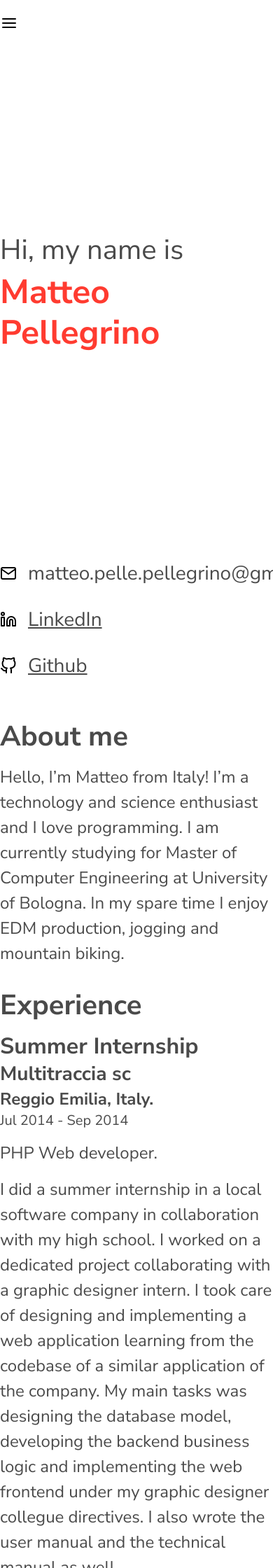
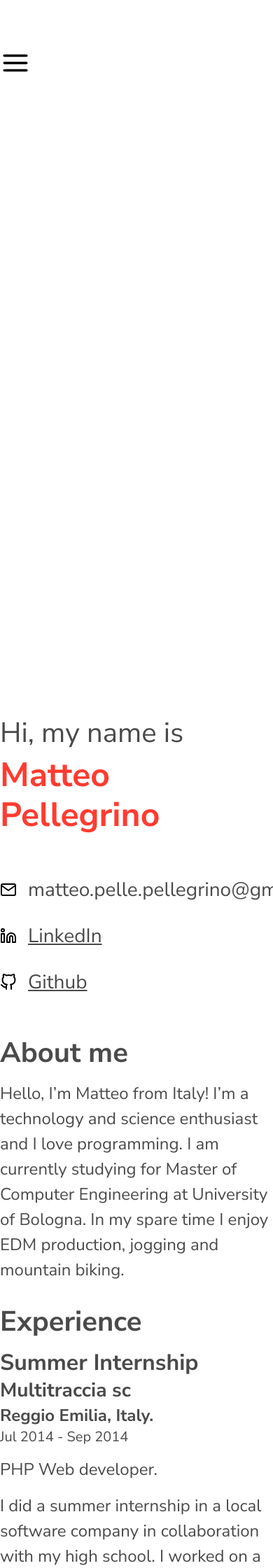
Before and after one commit to arabello/arabello.github.io, a Jekyll site: the page built from index.md, in a window 390 px wide. Shown: the top 2240 px of the page at 70% size. Built offline with Jekyll 4.4.1, drawn with Linux system fonts in a browser that asks for light colours; some of the changed text lies outside the part shown.

Commit message:
Refactor responsive structure

```diff
--- a/_layouts/default.html
+++ b/_layouts/default.html
@@ -20,27 +20,25 @@
 
   </head>
   <body>
-      <div class="fixed-top d-lg-none container">
-          <div class="row d-flex flex-row">
-              {% include navbar.html %}
+     <div class="container vh-100">
+         <div class="row d-flex flex-row h-100">
+             <div class="d-none d-lg-block col-1 h-100 p-0">
+                 <div class="h-lg-40"></div>
+                 <div class="h-lg-60">
+                     {% include navigation.html %}
                  </div>
              </div>
-
-     <div class="container vh-100 mt-lg-0 mt-5">
-          <div class="row d-flex flex-row h-lg-40 h-15 align-items-center">
-              <div class="col-lg-8 offset-lg-2 p-0">
-                {% include masthead.html %}
+             <div class="col-lg-8 col-12 h-100 p-0 offset-lg-1">
+                 <div class="d-flex flex-column h-lg-40 h-25 justify-content-lg-center">
+                     <div class="d-lg-none flex-grow-1 pt-5">{% include navbar.html %}</div>
+                      <div class="p-lg-0 pb-5 pt-5">{% include masthead.html %}</div>
                  </div>
-          </div>
-          <div class="row d-flex flex-row h-lg-60 h-85">
-              <div class="col-lg-1 p-0 d-none d-lg-block">
-                {% include navigation.html %}
-              </div>
-              <div class="portfolio p-0 col-lg-8 offset-lg-1 h-100 overflow-auto hide-scrollbar">
+                 <div class="h-lg-60 h-75 portfolio overflow-auto hide-scrollbar">
                       {% include contact.html %}
                       {{ content }}
                  </div>
              </div>
          </div>
+      </div>
   </body>
 </html>
--- a/_sass/navbar.scss
+++ b/_sass/navbar.scss
@@ -25,6 +25,8 @@
         outline: none !important;
 
         img{
+            width: auto;
+            height: 42px;
             content: url('/assets/images/x.svg');
         }
 
```
Lines whose indentation alone changed are shown as unchanged.
